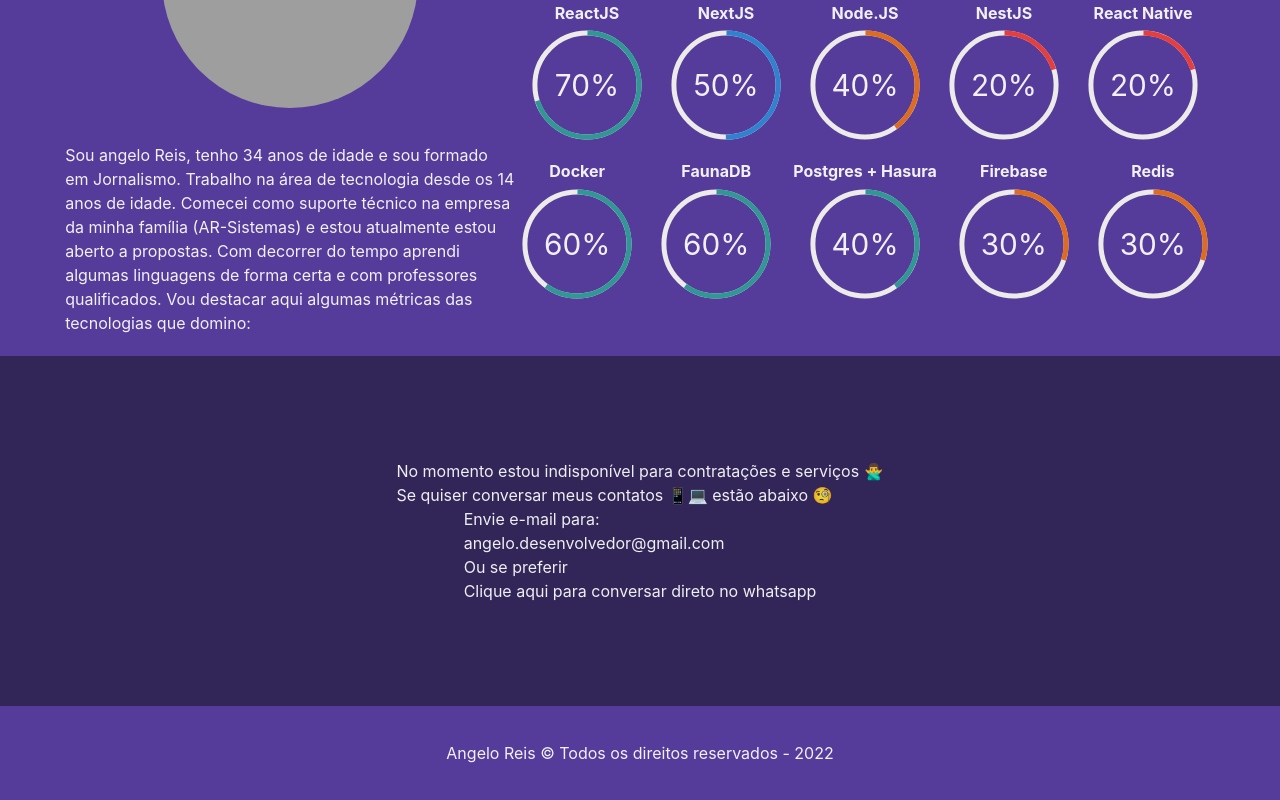
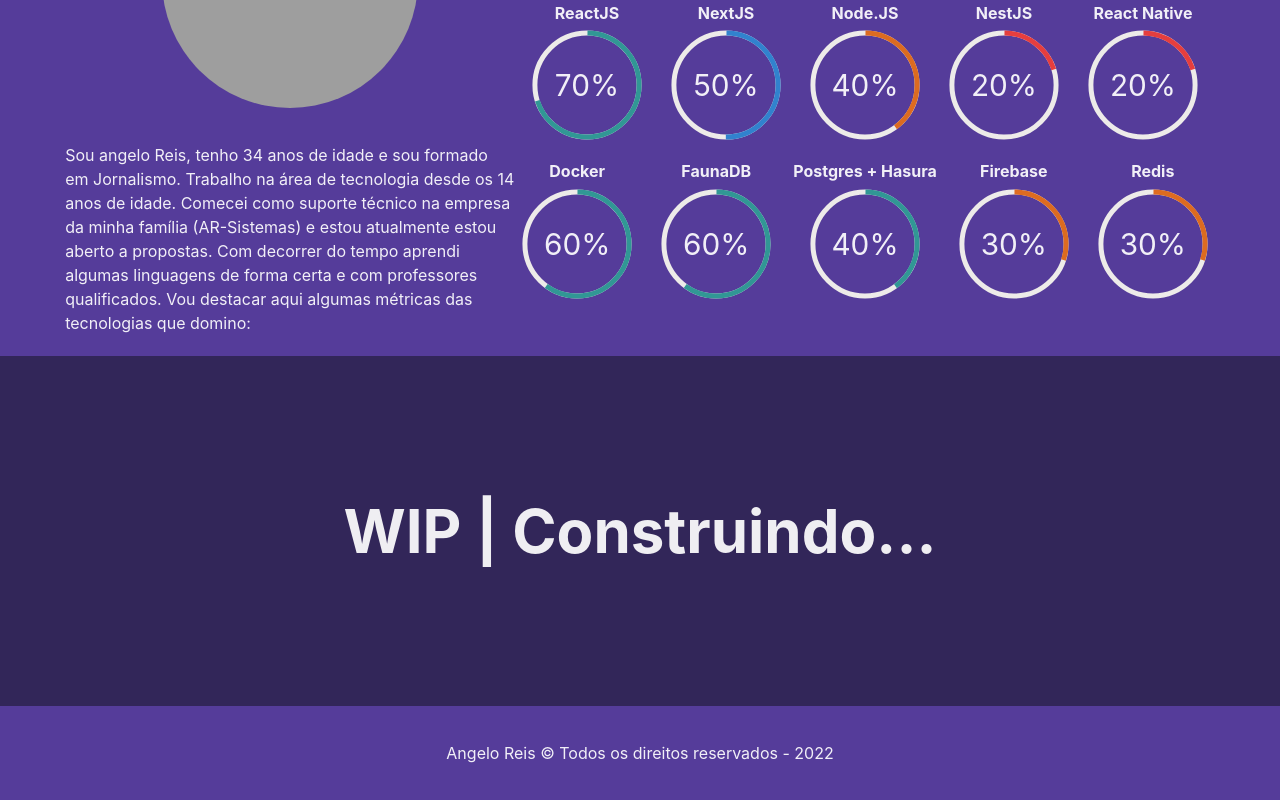
Before and after one commit to angeloreis/site, a Next.js app: page / in a window 1280 px wide. Shown: the part 951-1751 px from the top of the page. Built offline with nearby package versions, Linux system fonts and the light colour scheme; grey boxes are pictures that could not be loaded.

Commit message:
fix: contat section WIP

```diff
--- a/src/pages/index.tsx
+++ b/src/pages/index.tsx
@@ -70,7 +70,9 @@ export default function Home() {
 
 
         <Flex id="contato" h="350px" flexDirection="column" alignItems="center" justify="center">
-          <div className="contato-text">
+
+        <Heading size="3xl">WIP | Construindo...</Heading>
+          {/* <div className="contato-text">
             <h3>No momento estou indisponível para contratações e serviços 🙅‍♂️</h3>
             <p>
               Se quiser conversar meus contatos 📱💻 estão abaixo 🧐</p>
@@ -87,7 +89,7 @@ export default function Home() {
             <p><a
               href="https://api.whatsapp.com/send?phone=5591992664715&text=Ol%C3%A1%2C%20estou%20precisando%20de%20um%20desenvolvedor%20na%20minha%20empresa!%20Teria%20como%20voc%C3%AA%20d%C3%A1%20uma%20ajuda%3F"
               target="_blank" rel="noreferrer">Clique aqui</a> para conversar direto no whatsapp</p>
-          </div>
+          </div> */}
         </Flex>
       </Flex>
       <Flex as="footer" flexDirection="column" alignItems="center" justify="center" paddingY='35px' background="purple.700" w="100%">
```
